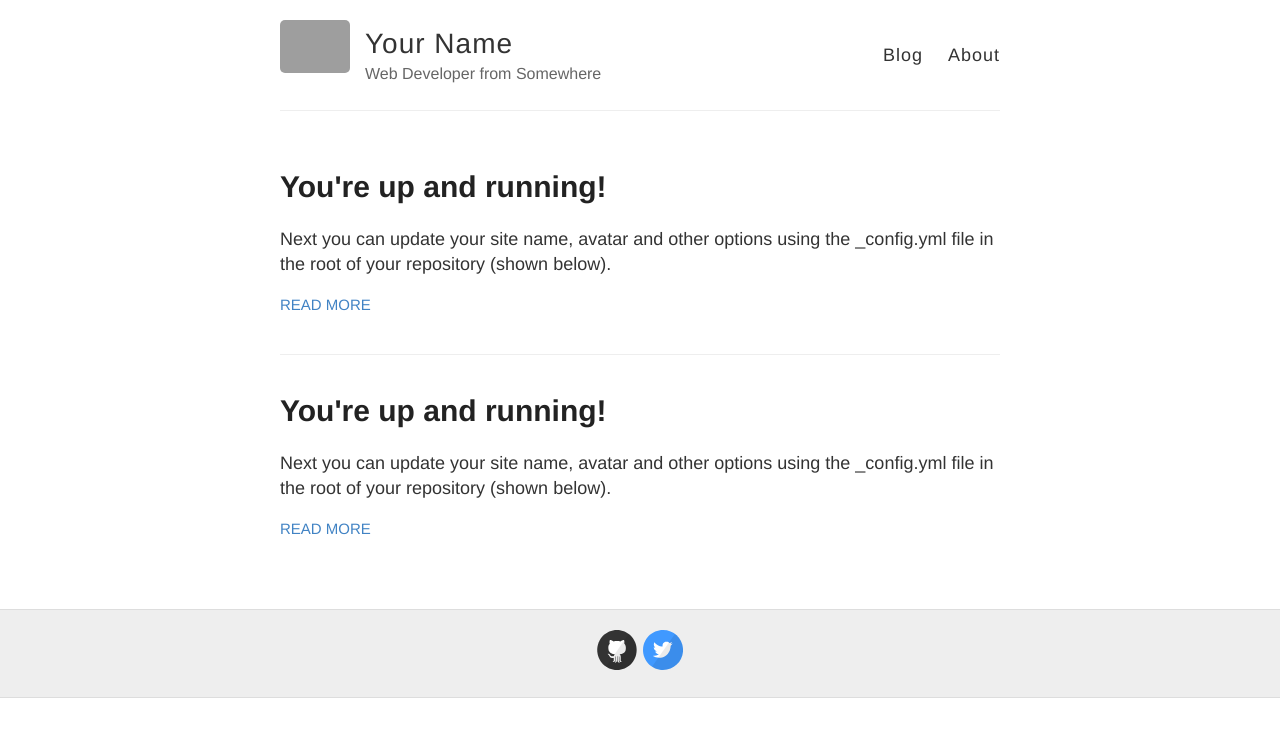
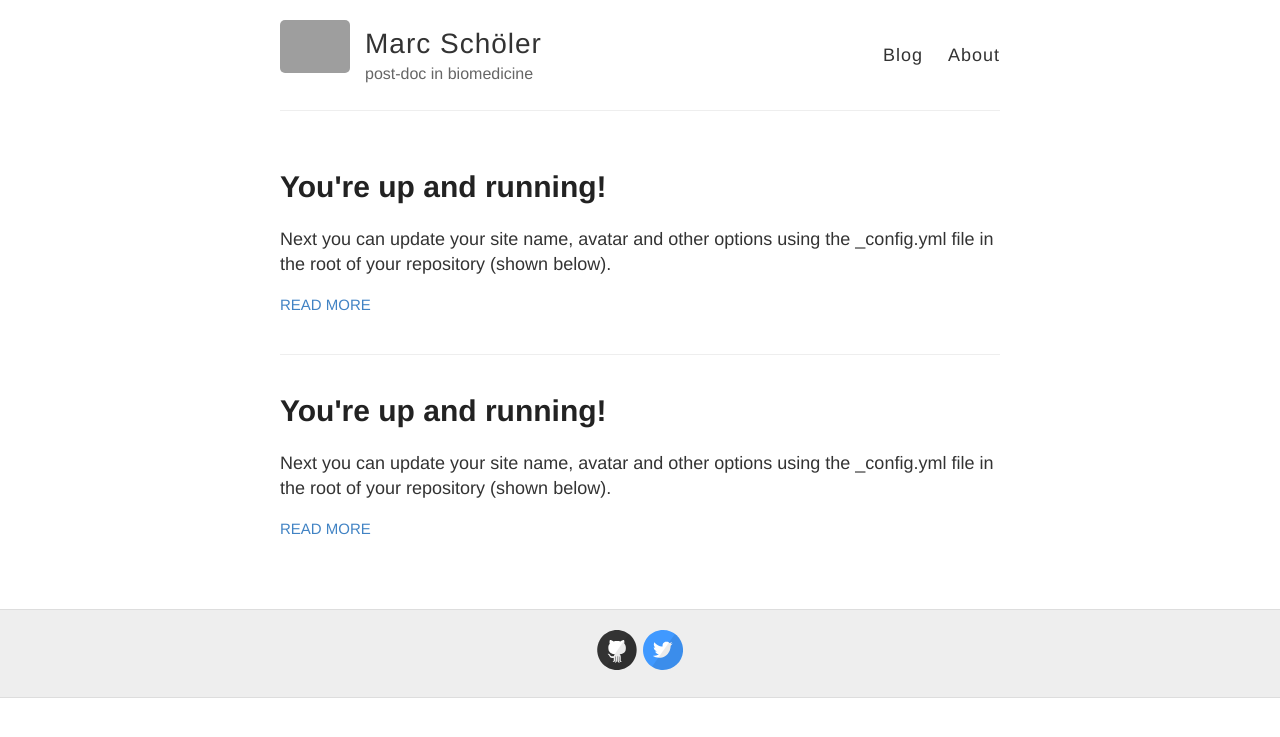
Before and after one commit to MarcSchoeler/MarcSchoeler.github.io, a Jekyll site: the page built from index.html, in a window 1280 px wide. Shown: the top 737 px of the page. Built offline with Jekyll 4.4.1, drawn with Linux system fonts in a browser that asks for light colours; grey boxes are pictures that could not be loaded.

Commit message:
add name to config

```diff
--- a/_config.yml
+++ b/_config.yml
@@ -3,10 +3,10 @@
 #
 
 # Name of your site (displayed in the header)
-name: Your Name
+name: Marc Schöler
 
 # Short bio or description (displayed in the header)
-description: Web Developer from Somewhere
+description: post-doc in biomedicine
 
 # URL of your avatar or profile pic (you could use your GitHub profile pic)
 avatar: https://raw.githubusercontent.com/barryclark/jekyll-now/master/images/jekyll-logo.png
```
